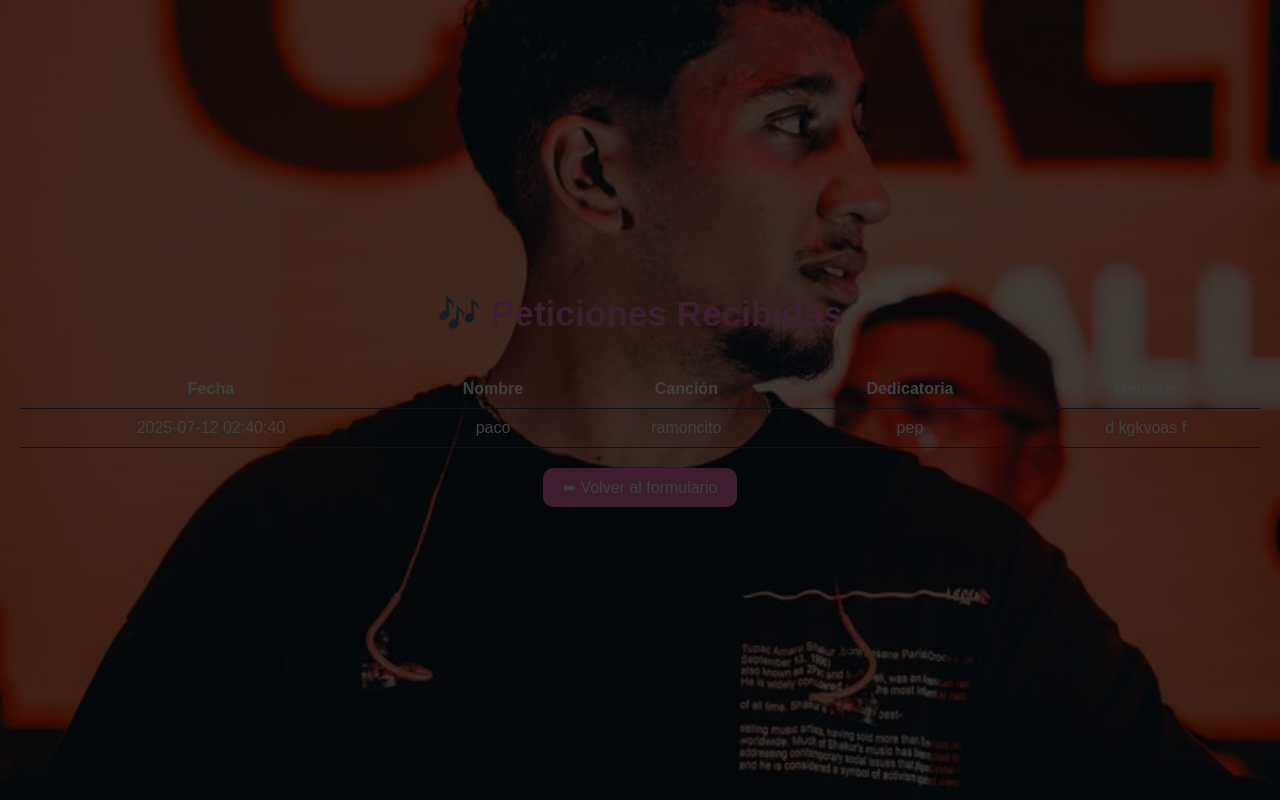
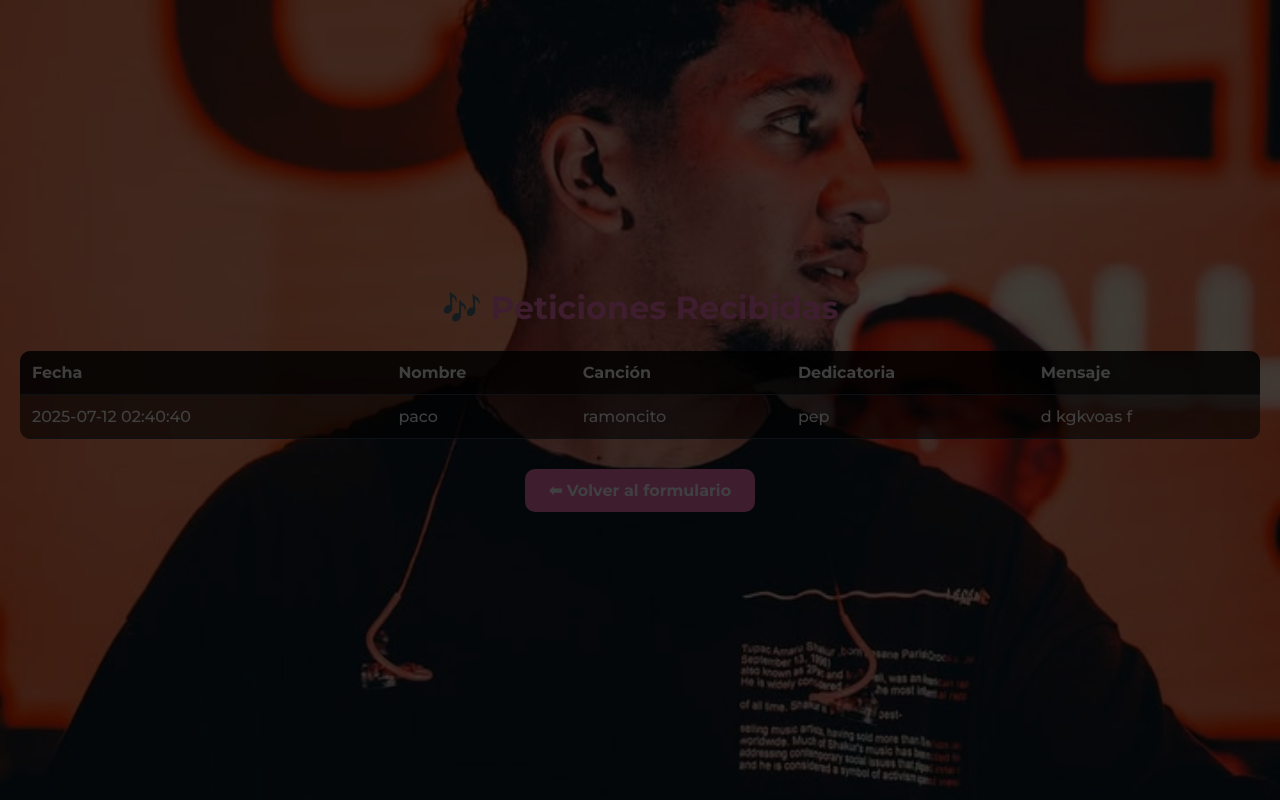
Before and after one commit to JALIXD/JALIXWEB, a Flask app: page /ver-peticiones in a window 1280 px wide. Run offline with Flask 3, Linux system fonts and the light colour scheme.

Commit message:
Add files via upload

```diff
--- a/templates/ver_peticiones.html
+++ b/templates/ver_peticiones.html
@@ -2,43 +2,127 @@
 <html lang="es">
 <head>
   <meta charset="UTF-8">
-  <title>Peticiones recibidas</title>
+  <title>Peticiones Recibidas</title>
+  <meta name="viewport" content="width=device-width, initial-scale=1">
   <link rel="stylesheet" href="{{ url_for('static', filename='estilos.css') }}">
+  <link href="https://fonts.googleapis.com/css2?family=Montserrat:wght@500;700&display=swap" rel="stylesheet">
   <style>
     body {
       background-color: #0f172a;
       color: white;
-      font-family: sans-serif;
+      font-family: 'Montserrat', sans-serif;
       padding: 20px;
     }
+
     h1 {
       color: #f472b6;
+      text-align: center;
+      margin-bottom: 1.5rem;
+      font-size: 2rem;
     }
+
+    .tabla-container {
+      width: 100%;
+    }
+
     table {
       width: 100%;
       border-collapse: collapse;
-      margin-top: 20px;
+      background-color: rgba(0, 0, 0, 0.6); /* Negro con opacidad */
+      border-radius: 10px;
+      overflow: hidden;
     }
+
+
     th, td {
-      padding: 10px;
+      padding: 12px;
       border-bottom: 1px solid #334155;
+      text-align: left;
+      font-size: 1rem;
     }
+
+    th {
+      background-color: rgba(0, 0, 0, 0.6); /* Negro con opacidad */
+      color: #f9fafb;
+      font-weight: 600;
+    }
+
     tr:hover {
-      background-color: #1e293b;
+      background-color: #334155;
     }
+
     a {
-      display: inline-block;
-      margin-top: 20px;
+      display: block;
+      margin: 30px auto 0;
       text-decoration: none;
       background-color: #f472b6;
       color: white;
-      padding: 10px 20px;
+      padding: 12px 24px;
       border-radius: 10px;
+      font-weight: bold;
+      width: fit-content;
+      text-align: center;
+      transition: background 0.3s ease;
+    }
+
+    a:hover {
+      background-color: #ec4899;
+    }
+
+    /* Diseño tipo "tarjeta" en móviles */
+    @media (max-width: 768px) {
+      table,
+      thead,
+      tbody,
+      th,
+      td,
+      tr {
+        display: block;
+      }
+
+      thead {
+        display: none;
+      }
+
+      tr {
+        border-radius: 10px;
+        margin: 1rem auto;
+        padding: 12px;
+        max-width: 90%;
+        box-shadow: 0 2px 5px rgba(0, 0, 0, 0.2);
+      }
+
+      td {
+        border: none;
+        padding: 8px 10px;
+        font-size: 0.9rem;
+        position: relative;
+      }
+
+      td::before {
+        content: attr(data-label);
+        display: block;
+        font-weight: bold;
+        color: #94a3b8;
+        margin-bottom: 4px;
+        font-size: 0.8rem;
+      }
+
+      h1 {
+        font-size: 1.4rem;
+      }
+
+      a {
+        font-size: 0.9rem;
+        padding: 10px 16px;
+      }
     }
   </style>
 </head>
 <body>
   <h1>🎶 Peticiones Recibidas</h1>
+
+  <div class="tabla-container">
     <table>
       <thead>
         <tr>
@@ -52,15 +136,16 @@
       <tbody>
         {% for fila in peticiones %}
         <tr>
-        <td>{{ fila[0] }}</td>
-        <td>{{ fila[1] }}</td>
-        <td>{{ fila[2] }}</td>
-        <td>{{ fila[3] }}</td>
-        <td>{{ fila[4] }}</td>
+          <td data-label="Fecha">{{ fila[0] }}</td>
+          <td data-label="Nombre">{{ fila[1] }}</td>
+          <td data-label="Canción">{{ fila[2] }}</td>
+          <td data-label="Dedicatoria">{{ fila[3] }}</td>
+          <td data-label="Mensaje">{{ fila[4] }}</td>
         </tr>
         {% endfor %}
       </tbody>
     </table>
+  </div>
 
   <a href="/">⬅ Volver al formulario</a>
 </body>
```
Also changed, not shown: templates/gracias.html (+59 -1 lines), templates/index.html (+17 -2 lines). Lines whose indentation alone changed are shown as unchanged.
